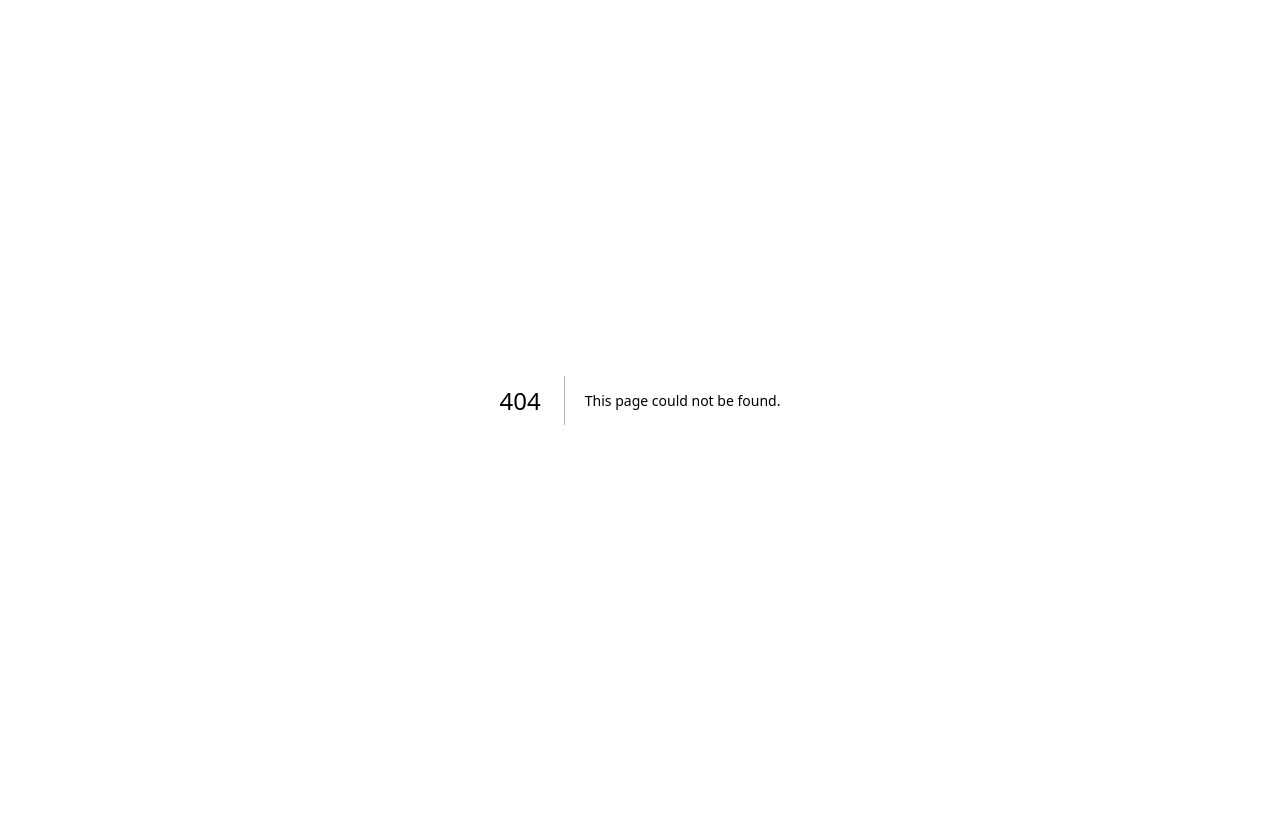
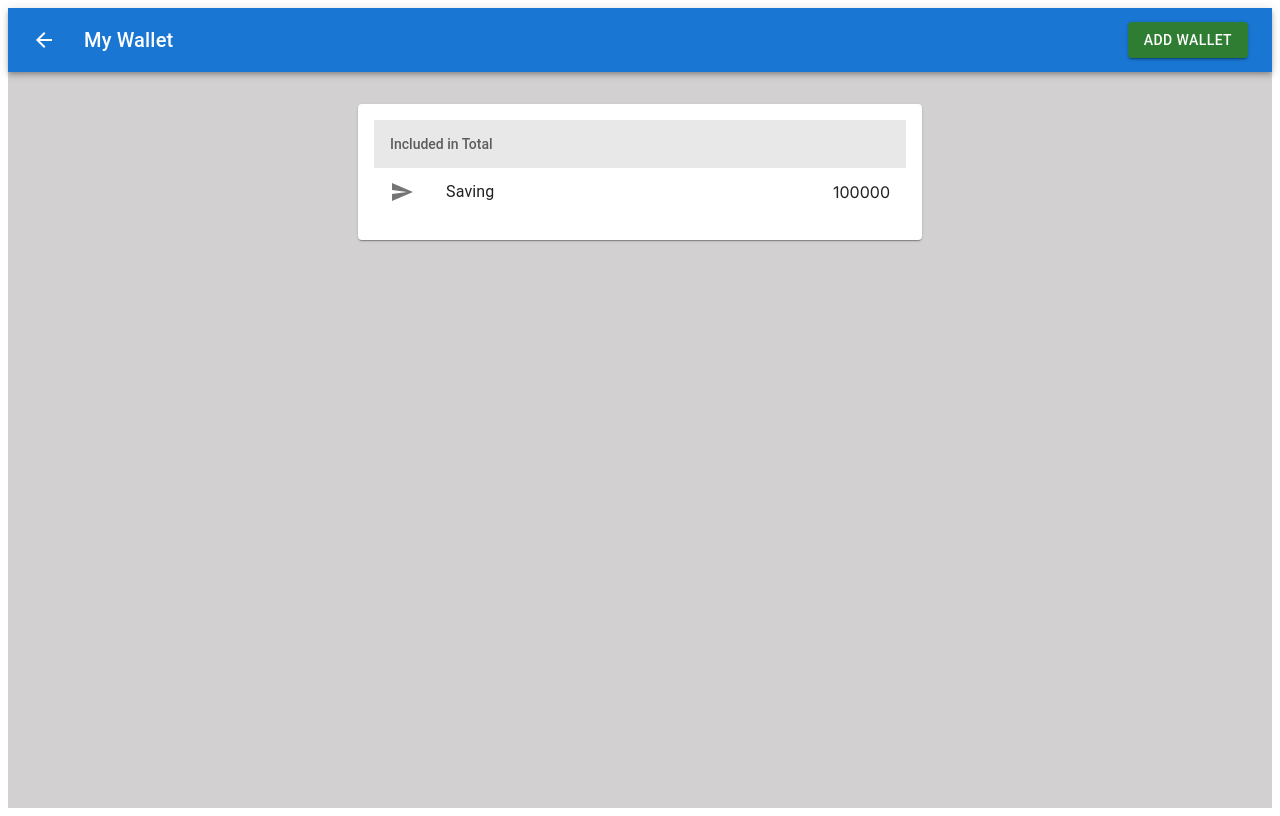
Before and after one commit to DragonRF/money-lover-fe, a Next.js app: page /wallets in a window 1280 px wide. Before the commit this address had no page. Built offline with nearby package versions, Linux system fonts and the light colour scheme.

Commit message:
add wallet

```diff
--- a/src/app/dashboard/components/MainItem.tsx
+++ b/src/app/dashboard/components/MainItem.tsx
@@ -3,10 +3,13 @@ import ListItemIcon from "@mui/material/ListItemIcon";
 import DashboardIcon from "@mui/icons-material/Dashboard";
 import ListItemText from "@mui/material/ListItemText";
 import ShoppingCartIcon from "@mui/icons-material/ShoppingCart";
-import PeopleIcon from "@mui/icons-material/People";
 import BarChartIcon from "@mui/icons-material/BarChart";
-import LayersIcon from "@mui/icons-material/Layers";
+import HelpIcon from '@mui/icons-material/Help';
+import PixIcon from '@mui/icons-material/Pix';
+import AccountBoxIcon from '@mui/icons-material/AccountBox';
 import * as React from "react";
+import WalletIcon from '@mui/icons-material/Wallet';
+import Link from "next/link";
 
 export const MainItem = () => {
     return (
@@ -15,19 +18,19 @@ export const MainItem = () => {
                 <ListItemIcon>
                     <DashboardIcon />
                 </ListItemIcon>
-                <ListItemText primary="Dashboard" />
+                <ListItemText primary="Transaction" />
             </ListItemButton>
             <ListItemButton>
                 <ListItemIcon>
                     <ShoppingCartIcon />
                 </ListItemIcon>
-                <ListItemText primary="Orders" />
+                <ListItemText primary="Store" />
             </ListItemButton>
             <ListItemButton>
                 <ListItemIcon>
-                    <PeopleIcon />
+                    <PixIcon />
                 </ListItemIcon>
-                <ListItemText primary="Customers" />
+                <ListItemText primary="Budget" />
             </ListItemButton>
             <ListItemButton>
                 <ListItemIcon>
@@ -37,9 +40,23 @@ export const MainItem = () => {
             </ListItemButton>
             <ListItemButton>
                 <ListItemIcon>
-                    <LayersIcon />
+                    <AccountBoxIcon />
                 </ListItemIcon>
-                <ListItemText primary="Integrations" />
+                <ListItemText primary="Account" />
+            </ListItemButton>
+            <Link href='/wallets'>
+            <ListItemButton>
+                <ListItemIcon>
+                    <WalletIcon />
+                </ListItemIcon>
+                <ListItemText primary="Wallet" />
+            </ListItemButton>
+            </Link>
+            <ListItemButton>
+                <ListItemIcon>
+                    <HelpIcon />
+                </ListItemIcon>
+                <ListItemText primary="Help" />
             </ListItemButton>
         </React.Fragment>
     )
--- a/src/app/globals.css
+++ b/src/app/globals.css
@@ -1,27 +0,0 @@
-@tailwind base;
-@tailwind components;
-@tailwind utilities;
-
-:root {
-  --foreground-rgb: 0, 0, 0;
-  --background-start-rgb: 214, 219, 220;
-  --background-end-rgb: 255, 255, 255;
-}
-
-/*@media (prefers-color-scheme: dark) {*/
-/*  :root {*/
-/*    --foreground-rgb: 255, 255, 255;*/
-/*    --background-start-rgb: 0, 0, 0;*/
-/*    --background-end-rgb: 0, 0, 0;*/
-/*  }*/
-/*}*/
-
-body {
-  color: rgb(var(--foreground-rgb));
-  background: linear-gradient(
-      to bottom,
-      transparent,
-      rgb(var(--background-end-rgb))
-    )
-    rgb(var(--background-start-rgb));
-}
--- a/src/app/register/page.tsx
+++ b/src/app/register/page.tsx
@@ -17,6 +17,8 @@ import * as Yup from 'yup';
 import {AuthService} from "@/app/service/auth.service";
 import {SyntheticEvent, useState} from "react";
 import {log} from "util";
+import GoogleButton from "@/app/dashboard/components/GoogleButton/GoogleButton";
+import {GoogleOAuthProvider} from "@react-oauth/google";
 
 const SignupSchema = Yup.object().shape({
     email: Yup.string().email('Invalid email').required('Required'),
@@ -57,6 +59,8 @@ const SocialLoginContainer = styled(Grid)(({ theme }) => ({
 
 const RegisterForm = () => {
     const [open, setOpen] = useState(false);
+    const [message, setMessage] = useState('')
+    const [nameAlert, setNameAlert] = useState('success')
 
     const handleSocialLogin = (platform) => {
         // Handle the login logic for the specified social media platform
@@ -79,7 +83,16 @@ const RegisterForm = () => {
         validationSchema: SignupSchema,
         onSubmit: values => {
             AuthService.register(values).then(res =>{
-                setOpen(true)
+                console.log(res)
+               if (res.data.status === 'success'){
+                   setOpen(true)
+                   setMessage("Register Success")
+               } else {
+                   setOpen(true)
+                   setNameAlert('error')
+                   setMessage(res.data.message)
+               }
+
             }).catch(err => {
                 console.log(err.message)
             })
@@ -90,6 +103,7 @@ const RegisterForm = () => {
 
     return (
         <div>
+            <GoogleOAuthProvider clientId="807284928174-e331ovfkca2d1a6kdfbedkt0vg5jfl3g.apps.googleusercontent.com">
             <Box display="flex" justifyContent="center" marginTop={5}>
                 <Image
                     src="/moneylover-logo.png" // Replace with the actual image source
@@ -132,16 +146,7 @@ const RegisterForm = () => {
                             >
                                 Twitter
                             </Button>
-                            <Button
-                                style={{ marginTop: 10, backgroundColor: "#e32918" }}
-                                variant="contained"
-                                color="primary"
-                                startIcon={<GoogleIcon />}
-                                fullWidth
-                                onClick={() => handleSocialLogin('Google')}
-                            >
-                                Google
-                            </Button>
+                            <GoogleButton/>
                         </SocialLoginContainer>
                     </Grid>
                     <Grid item xs={6}>
@@ -187,10 +192,11 @@ const RegisterForm = () => {
             </StyledCard>
         </Container>
             <Snackbar open={open} autoHideDuration={3000} onClose={handleClose}>
-                <Alert onClose={handleClose} severity="success" sx={{ width: '100%' }}>
-                    Register Success!
+                <Alert onClose={handleClose} severity={nameAlert} sx={{ width: '100%' }}>
+                    {message}
                 </Alert>
             </Snackbar>
+            </GoogleOAuthProvider>
         </div>
     );
 };
--- /dev/null
+++ b/src/app/wallets/page.tsx
@@ -0,0 +1,85 @@
+'use client'
+import Typography from "@mui/material/Typography";
+import ArrowBackIcon from '@mui/icons-material/ArrowBack';
+import {AppBar, Button, CardHeader, Collapse} from "@mui/material";
+import * as React from "react";
+import Box from "@mui/material/Box";
+import Toolbar from "@mui/material/Toolbar";
+import IconButton from "@mui/material/IconButton";
+import Grid from "@mui/material/Grid";
+import Paper from "@mui/material/Paper";
+import Card from "@mui/material/Card";
+import Container from "@mui/material/Container";
+import ListSubheader from '@mui/material/ListSubheader';
+import List from '@mui/material/List';
+import ListItemButton from '@mui/material/ListItemButton';
+import ListItemIcon from '@mui/material/ListItemIcon';
+import ListItemText from '@mui/material/ListItemText';
+import SendIcon from '@mui/icons-material/Send';
+
+
+const PageWallet = () => {
+    return (
+        <Box sx={{flexGrow: 1, backgroundColor: '#d2d0d0', minHeight: 800}} >
+            <AppBar position="static">
+                <Toolbar>
+                    <IconButton
+                        size="large"
+                        edge="start"
+                        color="inherit"
+                        aria-label="menu"
+                        sx={{mr: 2}}
+                    >
+                        <ArrowBackIcon/>
+                    </IconButton>
+                    <Typography variant="h6" component="div" sx={{flexGrow: 1}}>
+                        My Wallet
+                    </Typography>
+                    <Button variant="contained" color="success">
+                        Add Wallet
+                    </Button>
+                </Toolbar>
+            </AppBar>
+            <Container maxWidth="lg" sx={{
+                mt: 4,
+                mb: 4,
+                justifyContent: 'center',
+
+            }}>
+                <Grid container spacing={3} justifyContent="center">
+                    {/* Chart */}
+                    <Grid item xs={12} md={6} lg={6}>
+                        <Paper
+                            sx={{
+                                p: 2,
+                                flexDirection: 'column',
+                                justifyContent: "center"
+                            }}
+                        >
+                                <List
+                                    sx={{ width: '100%' }}
+                                    component="nav"
+                                    aria-labelledby="nested-list-subheader"
+                                    subheader={
+                                        <ListSubheader component="div" id="nested-list-subheader" style={{backgroundColor:"#e8e8e8"}}>
+                                            Included in Total
+                                        </ListSubheader>
+                                    }
+                                >
+                                    <ListItemButton>
+                                        <ListItemIcon>
+                                            <SendIcon />
+                                        </ListItemIcon>
+                                        <ListItemText primary="Saving" />
+                                        100000
+                                    </ListItemButton>
+                                </List>
+                        </Paper>
+                    </Grid>
+                </Grid>
+            </Container>
+
+        </Box>
+    )
+}
+export default PageWallet
```
